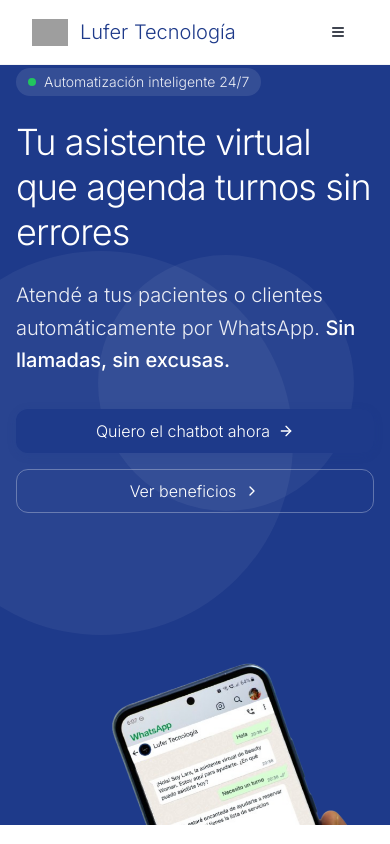
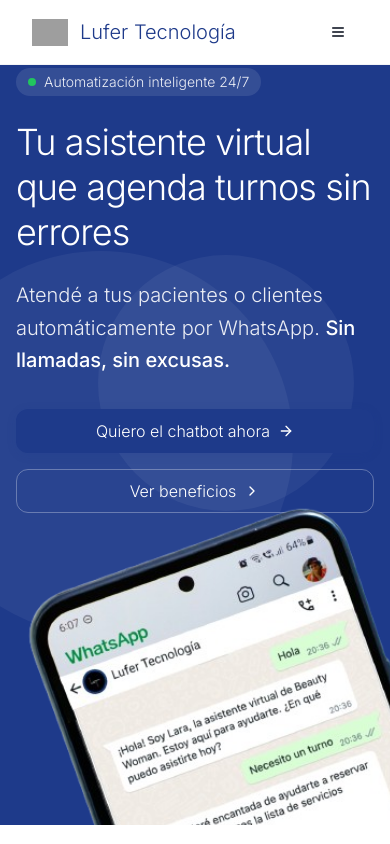
Before and after one commit to lufertech/landingpage33, a Next.js app: page / in a window 390 px wide. Shown: the top 844 px of the page. Built offline with nearby package versions, Linux system fonts and the light colour scheme; grey boxes are pictures that could not be loaded.

Commit message:
feat: double phone image size for hero section
Increase image dimensions, adjust max-width, and section height.

Co-authored-by: null <209791647+lufertech@users.noreply.github.com>

```diff
--- a/app/page.tsx
+++ b/app/page.tsx
@@ -120,7 +120,7 @@ function HeroSection() {
       </div>
 
       <div className="container px-4 md:px-6 relative z-10">
-        <div className="grid gap-12 grid-cols-1 lg:grid-cols-[1fr_700px] lg:gap-0 xl:grid-cols-[1fr_800px] items-end min-h-[80vh]">
+        <div className="grid gap-12 grid-cols-1 lg:grid-cols-[1fr_1fr] lg:gap-0 xl:grid-cols-[1fr_1fr] items-end min-h-[90vh]">
           <AnimatedSection animation="slide-left" className="flex flex-col justify-center space-y-8 pb-16">
             <div className="space-y-6">
               <div className="inline-flex items-center gap-2 px-3 py-1 rounded-full bg-white/10 text-white/90 text-sm font-light">
@@ -160,14 +160,17 @@ function HeroSection() {
             </div>
           </AnimatedSection>
 
-          <AnimatedSection animation="slide-right" delay={300} className="flex items-end justify-end h-full">
-            <div className="relative h-full flex items-end">
+          <AnimatedSection animation="slide-right" delay={300} className="flex items-end justify-center h-full">
+            <div
+              className="relative h-full flex items-end"
+              style={{ transform: "scale(2)", transformOrigin: "center bottom" }}
+            >
               <Image
                 src="/images/whatsapp-phone-clean.png"
-                width={800}
-                height={1200}
+                width={2000}
+                height={3000}
                 alt="Chatbot de Lufer Tecnología en WhatsApp"
-                className="w-full max-w-[800px] h-auto object-contain"
+                className="w-full max-w-[2000px] h-auto object-contain"
                 priority
                 style={{ marginBottom: "-5px" }}
               />
```
Also changed, not shown: 1 other file (tests, documents, lock files or other folders).
